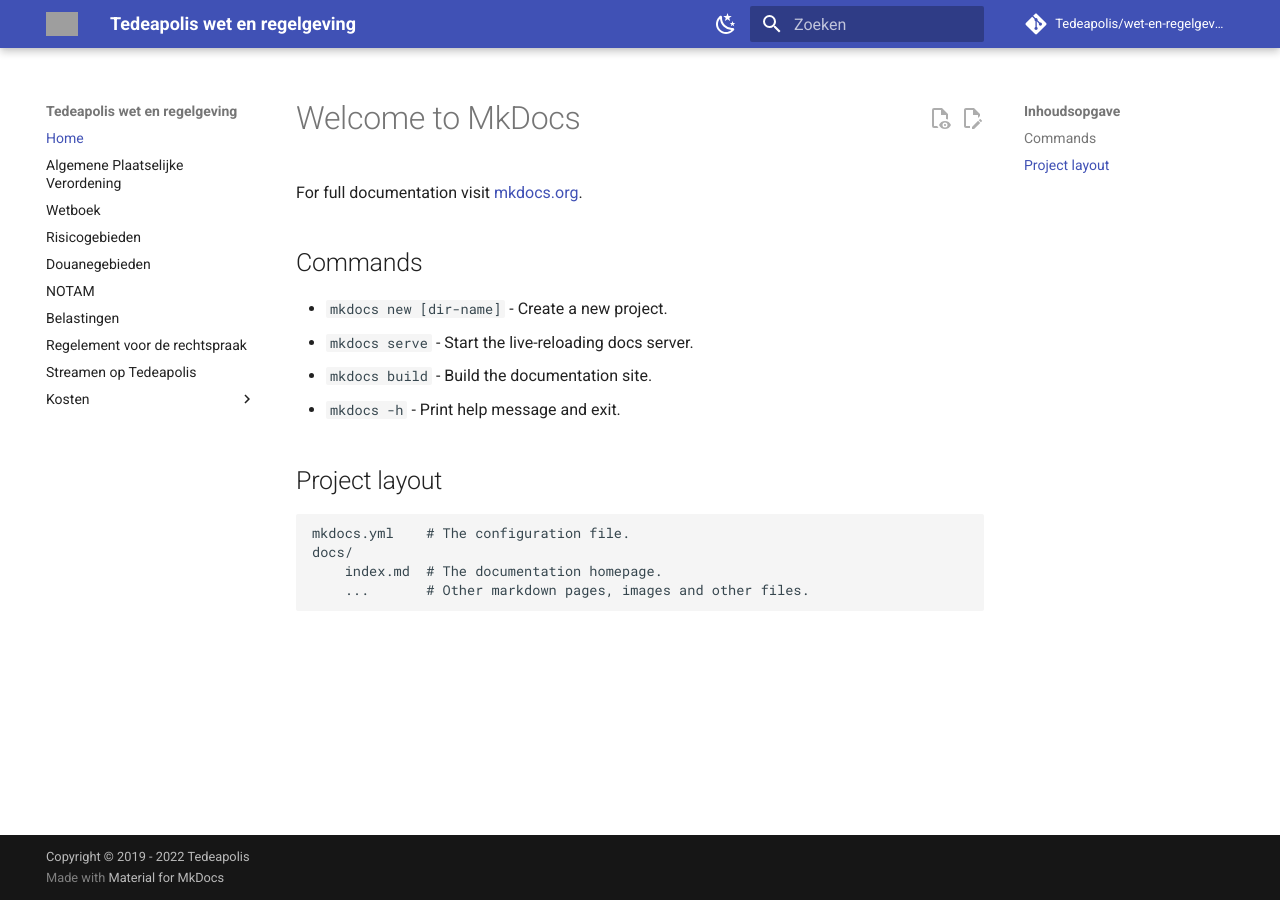
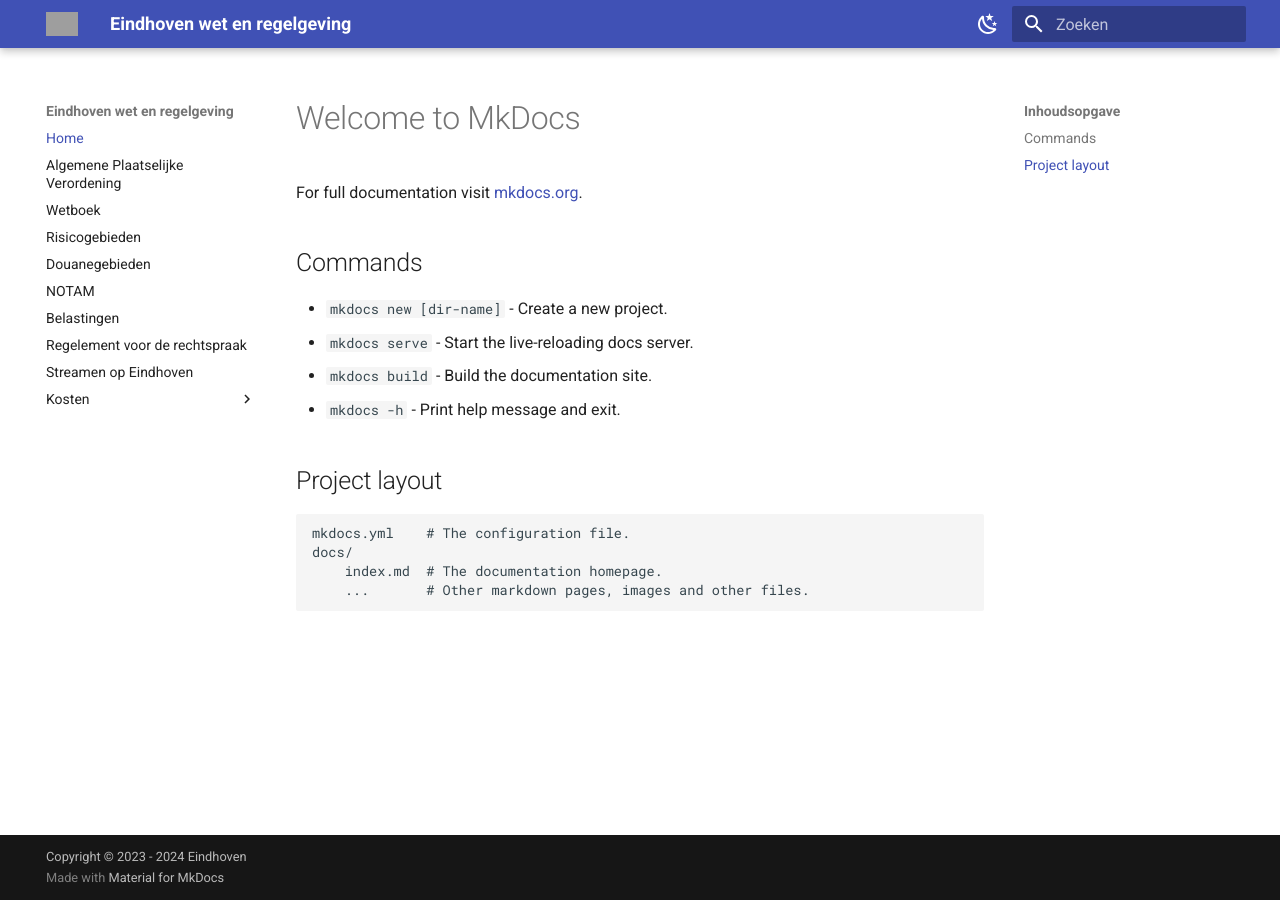
Before and after one commit to MysticyDev/roermond, an MkDocs documentation site: the page built from docs/index.md, in a window 1280 px wide. Built offline with MkDocs 1.6.1 and Material for MkDocs 9.7.7, drawn with Linux system fonts in a browser that asks for light colours; comment, search, counter and statistics services are not loaded; grey boxes are pictures that could not be loaded.

Commit message:
Update mkdocs.yml

```diff
--- a/mkdocs.yml
+++ b/mkdocs.yml
@@ -1,18 +1,10 @@
 # Project information
-site_name: Tedeapolis wet en regelgeving
-site_url: 'https://wetboek.tedeapolis.nl/'
-site_description: 'Wet en regelgeving van Tedeapolis roleplay'
-site_author: 'Tedeapolis'
+site_name: Eindhoven wet en regelgeving
+site_description: 'Wet en regelgeving van Eindhoven Roleplay'
+site_author: 'Eindhoven'
 
 # Copyright
-copyright: Copyright &copy; 2019 - 2022 Tedeapolis
-
-# Repository
-repo_url: 'https://github.com/Tedeapolis/wet-en-regelgeving/'
-repo_name: 'Tedeapolis/wet-en-regelgeving'
-edit_uri: 'edit/pre-release/docs/'
-
-google_analytics: ['UA-167800475-3', 'wetboek.tedeapolis.nl']
+copyright: Copyright &copy; 2023 - 2024 Eindhoven
 
 # Congiguration
 theme:
@@ -30,8 +22,8 @@
       toggle:
         icon: material/weather-sunny
         name: Switch to system preference
-  favicon: img/logoTedeapolis.png
-  logo: img/logoTedeapolis.webp
+  favicon: img/logoEindhoven.png
+  logo: img/logoEindhoven.webp
   language: nl
   features:
     - navigation.instant
@@ -46,14 +38,6 @@
       provider: google
       property: UA-167800475-3
 
-plugins:
-  - git-revision-date-localized:
-      type: timeago
-      time_zone: Europe/Amsterdam
-      locale: nl
-      fallback_to_build_date: false
-  - search:
-      lang: nl
 markdown_extensions:
   - admonition
   - attr_list
@@ -69,7 +53,7 @@
   - NOTAM: notam.md
   - Belastingen: belastingen.md
   - Regelement voor de rechtspraak: rechtspraak.md
-  - Streamen op Tedeapolis: streamen.md
+  - Streamen op Eindhoven: streamen.md
   - Kosten:
     - Advocatuur: kosten/advocatuur.md
     - Ambulance: kosten/ambulance.md
```
